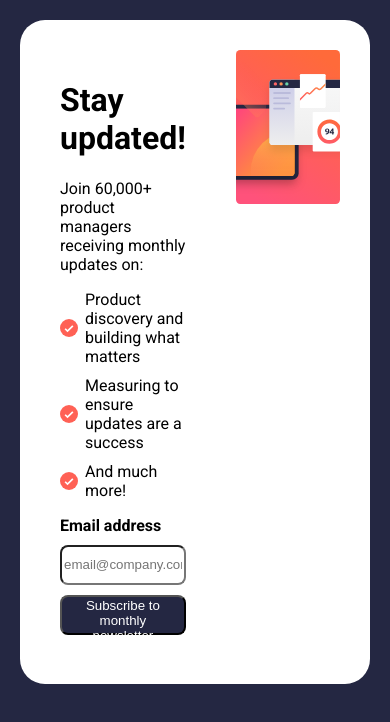
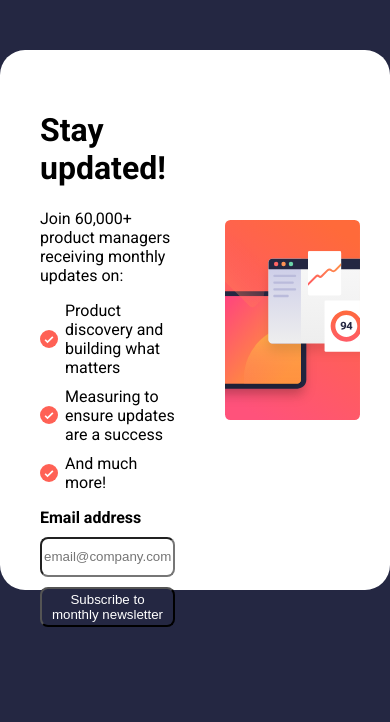
Before and after one commit to builtbyjosh/newsletter-sign-up, a React (Create React App) app: page / in a window 390 px wide. Shown: the top 722 px of the page. Built offline with nearby package versions, Linux system fonts and the light colour scheme.

Commit message:
fix mobile view for top img and text content

```diff
--- a/src/App.css
+++ b/src/App.css
@@ -2,9 +2,16 @@
   display: flex;
   font-family: "Roboto";
   padding: 20px;
-  margin: 20px;
+  margin: 50px auto;
   border-radius: 25px;
   background-color: white;
+  max-width: 750px;
+  max-height: 500px;
+}
+
+.Page {
+  margin: 0;
+  padding: 0;
 }
 
 .Info {
@@ -65,8 +72,8 @@ li::before {
 .Info input {
   height: 40px;
   width: 100%;
+  max-width: 100%;
   border-radius: 8px;
-
   margin-bottom: 10px;
   box-sizing: border-box;
 }
@@ -80,12 +87,17 @@ button {
 }
 
 .Image {
+  display: flex;
+  align-items: center; /* Vertically center the content */
+  justify-content: center; /* Horizontally center the content */
   width: 50%;
   padding: 10px;
 }
 .Image img {
   height: auto;
   width: 100%;
+  max-width: 100%; /* Ensure the image doesn't exceed the container */
+  margin: auto;
 }
 
 .successMsg {
@@ -95,10 +107,56 @@ button {
   z-index: 1;
   height: 350px;
   width: 350px;
-  margin: auto;
+  margin: 50px auto;
   padding: 20px;
 }
 
 .successMsg button {
   margin-top: 15px;
 }
+
+@media (max-width: 375px) {
+  .successMsg {
+    height: 100vh;
+    max-width: 375px;
+    border-radius: 0;
+    padding: 20px;
+  }
+  .App {
+    flex-direction: column-reverse;
+    height: auto;
+    padding: 0;
+    margin: 0;
+    border-radius: 0;
+    display: flex;
+    align-items: flex-start;
+    max-height: fit-content;
+  }
+  .Image {
+    width: 100%;
+    height: 100%;
+    padding: 0;
+    display: flex;
+  }
+
+  .Image img {
+    object-fit: contain;
+    width: 100%;
+    transform: translateY(-50px);
+  }
+
+  .Info {
+    width: 100%;
+    padding: 0;
+  }
+  .Info input {
+    box-sizing: border-box;
+    margin-bottom: 20px;
+  }
+  .Container {
+    padding: 0 25px;
+  }
+  button {
+    margin-bottom: 50px;
+  }
+}
--- a/src/App.js
+++ b/src/App.js
@@ -22,11 +22,11 @@ function App() {
     setIsSuccess(true);
   };
   return (
-    <>
+    <div className="Page">
       {!isSuccess && (
         <div className="App">
           <div className="Info">
-            <div>
+            <div className="Container">
               <h1>Stay updated!</h1>
               <p>Join 60,000+ product managers receiving monthly updates on:</p>
               <ul>
@@ -36,7 +36,7 @@ function App() {
               </ul>
             </div>
             <div>
-              <form onSubmit={handleSubmit(onSubmit)}>
+              <form className="Container" onSubmit={handleSubmit(onSubmit)}>
                 <div className="InputLabel">
                   <label>Email address</label>
                   {errors.email && (
@@ -63,7 +63,7 @@ function App() {
             </div>
           </div>
           <div className="Image">
-            <img src={illistration} />{" "}
+            <img src={illistration} />
           </div>
         </div>
       )}
@@ -79,7 +79,7 @@ function App() {
           <button onClick={() => setIsSuccess(false)}>Dismiss message</button>
         </div>
       )}
-    </>
+    </div>
   );
 }
 
```
